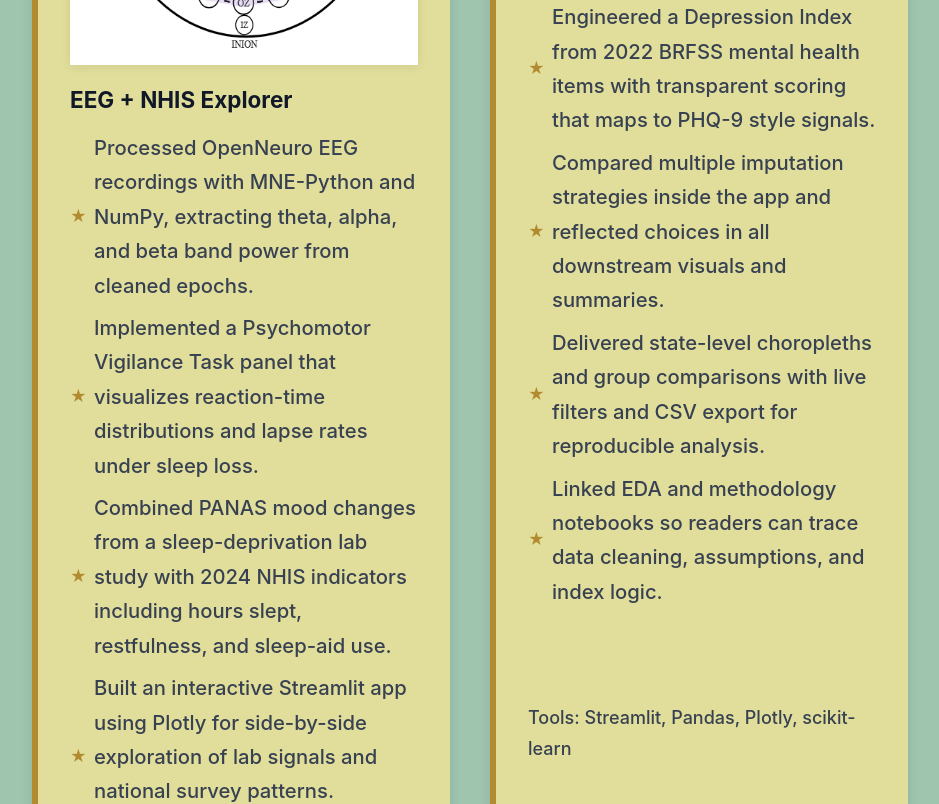
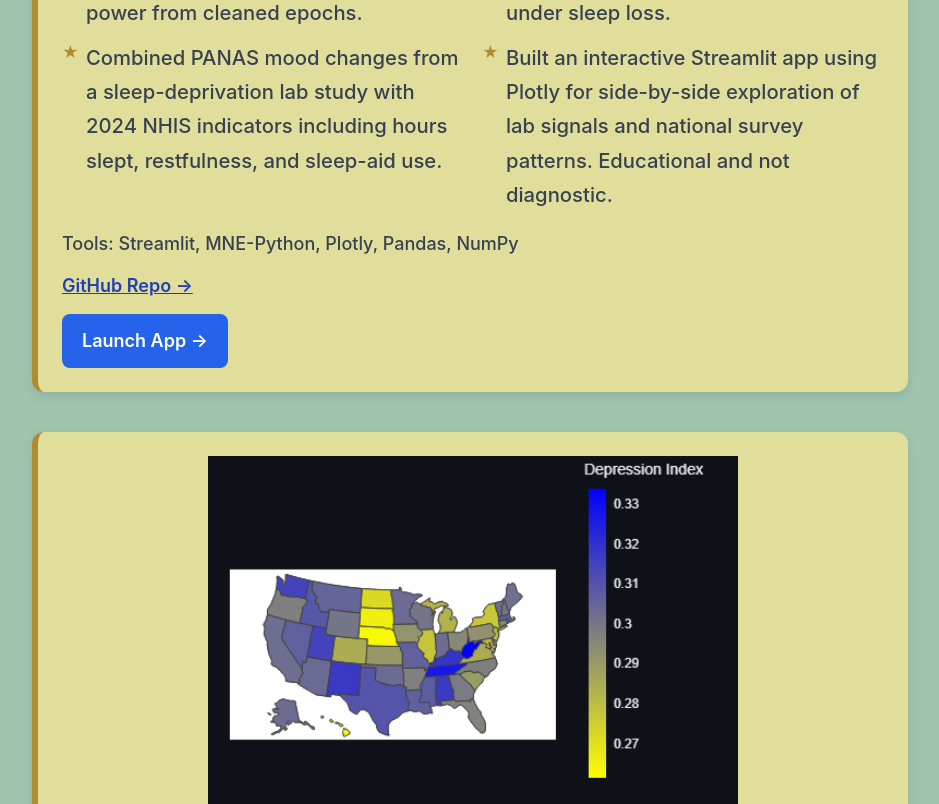
Before and after one commit to aparker03/alexis-portfolio, a React (Create React App) app in the folder site/: page /projects in a window 1280 px wide. Shown: the part 820-1624 px from the top of the page, without its empty margins (0-939 px from the left). Built offline with nearby package versions, Linux system fonts and the light colour scheme.

Commit message:
Home: add About Me section; Hero: title + tightened copy; Projects: center previews; CSS: tweaks

```diff
--- a/site/src/components/sections/Projects/Projects.css
+++ b/site/src/components/sections/Projects/Projects.css
@@ -1,19 +1,18 @@
-/* site/src/components/Projects/Projects.css */
+/* site/src/components/sections/Projects/Projects.css */
 
-/* Font-size vars (EM so parent text-* scaling works) */
+/* Font-size vars */
 :root {
-  --font-size-base: 1em;     /* base */
-  --font-size-lg: 1.125em;   /* +12.5% */
-  --font-size-xl: 1.25em;    /* +25% */
+  --font-size-base: 1em;
+  --font-size-lg: 1.125em;
+  --font-size-xl: 1.25em;
 
-  /* Accent + tokens aligned with Resume */
   --projects-accent: #b28a2f;   /* muted gold */
   --projects-ink: #1f2937;      /* slate-800 */
   --projects-sub: #374151;      /* slate-700 */
   --projects-border: #e5e7eb;
 }
 
-/* Font-size hooks (match your Certifications pattern) */
+/* Font-size hooks */
 .projects-section { font-size: 1em; }
 .text-base .projects-section { font-size: 1em; }
 .text-lg   .projects-section { font-size: 1.125em; }
@@ -24,20 +23,14 @@
   background-color: #9FC5AF;
   padding: 4rem 2rem;
   min-height: 100vh;
-
-  /* Cohesive font + color across page */
   font-family: 'Inter', 'Segoe UI', Roboto, sans-serif;
   color: var(--projects-ink);
   line-height: 1.6;
 }
 
-.projects-container {
-  max-width: 1600px;
-  width: 100%;
-  margin: 0 auto;
-}
+.projects-container { max-width: 1600px; width: 100%; margin: 0 auto; }
 
-/* Two-column layout */
+/* Two-column page layout */
 .projects-layout {
   display: grid;
   grid-template-columns: 4fr 1.2fr;
@@ -45,26 +38,13 @@
   align-items: start;
 }
 
-@media (max-width: 1280px) {
-  .projects-layout {
-    grid-template-columns: 3fr 1fr;
-  }
+@media (max-width: 1280px) { .projects-layout { grid-template-columns: 3fr 1fr; } }
+@media (max-width: 1024px) {
+  .projects-layout { grid-template-columns: 1fr; }
+  .projects-avatar-side { order: -1; margin-bottom: 1.25rem; }
 }
 
-@media (max-width: 1024px) {
-  .projects-layout {
-    grid-template-columns: 1fr;
-  }
-  .projects-avatar-side {
-    order: -1;
-    margin-bottom: 1.25rem;
-  }
-}
-
-.projects-main {
-  display: flex;
-  flex-direction: column;
-}
+.projects-main { display: flex; flex-direction: column; }
 
 .projects-title {
   font-size: var(--font-size-xl);
@@ -77,110 +57,108 @@
   margin-bottom: 2rem;
   font-size: var(--font-size-base);
   color: var(--projects-sub);
-  max-width: 800px;
+  max-width: 900px;
 }
 
 /* Avatar */
-.projects-avatar-side {
-  display: flex;
-  justify-content: center;
-  align-items: flex-start;
-}
+.projects-avatar-side { display: flex; justify-content: center; align-items: flex-start; }
+.projects-avatar-full { width: 100%; max-width: 260px; height: auto; }
 
-.projects-avatar-full {
-  width: 100%;
-  max-width: 260px;
-  height: auto;
-}
-
-/* ===== Project Cards ===== */
-
-/* Responsive grid that handles 4+ cards gracefully */
+/* ===== Main card grid: make cards WIDER, still responsive ===== */
 .projects-grid {
   display: grid;
-  grid-template-columns: repeat(auto-fit, minmax(300px, 1fr));
+  grid-template-columns: repeat(auto-fit, minmax(560px, 1fr));
   gap: 2.5rem;
   align-items: stretch;
 }
 
 @media (max-width: 640px) {
-  .projects-grid {
-    grid-template-columns: 1fr;
-    gap: 2rem;
-  }
+  .projects-grid { grid-template-columns: 1fr; gap: 2rem; }
 }
 
+/* ===== Project Card ===== */
 .project-card {
-  /* Base card */
   background: #E1DE9B;
-  border-radius: 0.75rem; /* keep rounded corners for cards */
-  padding: 2rem;
+  border-radius: 0.75rem;
+  padding: 1.5rem;
   display: flex;
-  flex-direction: column;
-  justify-content: space-between;
+  flex-direction: column;  /* vertical, mobile-first */
+  gap: 1rem;
   transition: transform 0.2s ease, box-shadow 0.2s ease;
-  box-shadow: 0 4px 12px rgba(0, 0, 0, 0.1);
-
-  /* Unified gold accent rail for ALL main cards */
+  box-shadow: 0 4px 12px rgba(0,0,0,0.1);
   border-left: 6px solid var(--projects-accent);
-
   font-size: var(--font-size-base);
   line-height: 1.7;
 }
 
-.project-card:hover {
-  transform: translateY(-4px);
-  box-shadow: 0 8px 16px rgba(0, 0, 0, 0.15);
+.project-card:hover { transform: translateY(-4px); box-shadow: 0 8px 16px rgba(0,0,0,0.15); }
+.card-blue, .card-red, .card-green, .card-gold { border-left-color: var(--projects-accent); }
+
+/* ===== Media row ===== */
+.project-media {
+  display: grid;
+  gap: 0.75rem;
+  grid-template-columns: 1fr;   /* stack on small screens */
 }
 
-/* (Former) color variants disabled — keeping for compatibility but all gold now */
-.card-blue,
-.card-red,
-.card-green,
-.card-gold { border-left-color: var(--projects-accent); }
+@media (min-width: 900px) {
+  .project-media {
+    grid-template-columns: repeat(2, minmax(0, 1fr)); /* EEG uses two side-by-side */
+    align-items: center;
+  }
+}
 
-/* Project preview image: show full image, sharp edges */
+/* Preview images: centered, no rounded edges, no border */
 .project-image {
   display: block;
   width: 100%;
-  height: auto;              /* intrinsic height */
-  object-fit: contain;       /* no cropping */
-  border-radius: 0;          /* sharp corners */
-  box-shadow: 0 2px 10px rgba(0,0,0,0.08);
-  margin-bottom: 1rem;
-  background: #fff;          /* fills any letterbox with white */
+  height: auto;
+  object-fit: contain;      /* full image, no cropping */
+  border-radius: 0;         /* no rounded edges */
+  box-shadow: none;         /* no shadow */
+  background: transparent;
+  max-height: 360px;
 }
 
-/* Keep extremely tall screenshots from dominating on large screens */
-@media (min-width: 1280px) {
-  .project-image {
-    max-height: 540px;
-  }
+/* Center single-preview images (BRFSS, Strava, Cancer) */
+.card-blue .project-media,
+.card-red .project-media,
+.card-green .project-media {
+  display: flex;
+  justify-content: center;
 }
+
+.card-blue .project-image,
+.card-red .project-image,
+.card-green .project-image {
+  max-width: 90%;
+  margin: 0 auto;
+}
+
+/* ===== Content ===== */
+.project-card-content { display: flex; flex-direction: column; gap: 0.5rem; min-width: 0; }
 
 .project-title {
   font-size: var(--font-size-xl);
   font-weight: 700;
-  margin-bottom: 0.75rem;
+  margin-bottom: 0.25rem;
   color: #111827;
 }
 
-/* Paragraph description (still supported if you keep any) */
-.project-description {
-  font-size: var(--font-size-lg);
-  font-weight: 500;
-  margin-bottom: 1rem;
-  color: var(--projects-ink);
-}
-
-/* Star bullet list (matches Resume style) */
+/* Bullets in a 2×2 grid on larger screens; 1 column on mobile */
 .project-points {
   list-style: none;
   padding: 0;
-  margin: 0 0 1rem 0;
+  margin: 0 0 0.5rem 0;
   display: grid;
-  gap: 8px;
+  grid-template-columns: 1fr;  /* mobile */
+  gap: 10px 18px;
 }
+
+@media (min-width: 900px) {
+  .project-points { grid-template-columns: repeat(2, minmax(0, 1fr)); }
+}
+
 .project-points .star {
   position: relative;
   padding-left: 24px;
@@ -188,12 +166,12 @@
   font-size: var(--font-size-lg);
   font-weight: 500;
 }
+
 .project-points .star::before {
   content: "★";
   position: absolute;
   left: 0;
-  top: 50%;
-  transform: translateY(-58%);
+  top: 0.2em;
   color: var(--projects-accent);
   font-size: 16px;
   line-height: 1;
@@ -203,23 +181,21 @@
   font-size: var(--font-size-base);
   font-weight: 500;
   color: var(--projects-sub);
-  margin-bottom: 1rem;
+  margin-bottom: 0.25rem;
 }
 
-/* Inline links under description */
+/* Inline links */
 .project-links a {
   margin-right: 1rem;
   font-size: var(--font-size-base);
   font-weight: 600;
   color: #1f3fb8;
   text-decoration: underline;
+  word-break: break-word;
 }
 
 .project-links a:hover,
-.project-links a:focus-visible {
-  text-decoration: none;
-  outline: none;
-}
+.project-links a:focus-visible { text-decoration: none; outline: none; }
 
 /* Launch button */
 .project-launch-btn {
@@ -227,27 +203,20 @@
   padding: 0.75rem 1.25rem;
   border-radius: 0.5rem;
   background-color: #2563eb;
-  color: white;
+  color: #fff;
   font-size: var(--font-size-base);
   font-weight: 600;
   transition: background-color 0.2s ease, transform 0.1s ease;
   text-align: center;
   margin-top: 0.25rem;
+  align-self: start;
 }
 
-.project-launch-btn:hover {
-  background-color: #1d4ed8;
-}
-
-.project-launch-btn:focus-visible {
-  outline: 2px solid #1d4ed8;
-  outline-offset: 2px;
-}
+.project-launch-btn:hover { background-color: #1d4ed8; }
+.project-launch-btn:focus-visible { outline: 2px solid #1d4ed8; outline-offset: 2px; }
 
 /* ===== Exploratory section ===== */
-.exploratory-projects {
-  margin-top: 4rem;
-}
+.exploratory-projects { margin-top: 4rem; }
 
 .exploratory-title {
   font-size: var(--font-size-xl);
@@ -271,27 +240,12 @@
 
 .exploratory-grid .project-card {
   background: #E1DE9B;
-  box-shadow: 0 2px 8px rgba(0, 0, 0, 0.06);
+  box-shadow: 0 2px 8px rgba(0,0,0,0.06);
+  border-left: 6px solid var(--projects-accent);
 }
 
-.exploratory-grid .project-card h4 {
-  font-weight: 700;
-  color: #111827;
-}
-
-.exploratory-grid .project-card p {
-  font-weight: 500;
-  color: var(--projects-ink);
-}
-
-.exploratory-grid .project-card a {
-  font-weight: 600;
-  color: #1f3fb8;
-  text-decoration: underline;
-}
-
+.exploratory-grid .project-card h4 { font-weight: 700; color: #111827; }
+.exploratory-grid .project-card p { font-weight: 500; color: var(--projects-ink); }
+.exploratory-grid .project-card a { font-weight: 600; color: #1f3fb8; text-decoration: underline; }
 .exploratory-grid .project-card a:hover,
-.exploratory-grid .project-card a:focus-visible {
-  text-decoration: none;
-  outline: none;
-}
+.exploratory-grid .project-card a:focus-visible { text-decoration: none; outline: none; }
--- a/site/src/pages/Projects.jsx
+++ b/site/src/pages/Projects.jsx
@@ -5,7 +5,6 @@ import "../components/sections/Projects/Projects.css";
 const P = process.env.PUBLIC_URL;
 
 function Projects() {
-  // scroll-to-top on first mount so navigation never lands at the bottom
   useEffect(() => {
     window.scrollTo({ top: 0, left: 0, behavior: "auto" });
   }, []);
@@ -26,19 +25,22 @@ function Projects() {
             <div className="projects-grid">
               {/* EEG + NHIS */}
               <div className="project-card card-gold">
+                <div className="project-media">
                   <img
                     src={`${P}/images/projects/eeg/eeg-app-preview.png`}
                     alt="EEG + NHIS Explorer with EEG band power, reaction time, and NHIS survey panels"
                     className="project-image"
                     loading="lazy"
                   />
-                {/* New complementary image */}
                   <img
                     src={`${P}/images/projects/eeg/eeg-electrodes-preview.png`}
                     alt="10-20 EEG electrode montage highlighting frontal, central, parietal, and occipital regions"
                     className="project-image"
                     loading="lazy"
                   />
+                </div>
+
+                <div className="project-card-content">
                   <h3 className="project-title">EEG + NHIS Explorer</h3>
                   <ul className="project-points">
                     <li className="star">
@@ -75,15 +77,20 @@ function Projects() {
                     Launch App →
                   </a>
                 </div>
+              </div>
 
               {/* BRFSS */}
               <div className="project-card card-blue">
+                <div className="project-media">
                   <img
                     src={`${P}/images/projects/brfss/brfss-app-preview.png`}
                     alt="BRFSS Depression Index choropleth by state"
                     className="project-image"
                     loading="lazy"
                   />
+                </div>
+
+                <div className="project-card-content">
                   <h3 className="project-title">BRFSS Depression Index Explorer</h3>
                   <ul className="project-points">
                     <li className="star">
@@ -116,15 +123,20 @@ function Projects() {
                     Launch App →
                   </a>
                 </div>
+              </div>
 
               {/* Strava */}
               <div className="project-card card-red">
+                <div className="project-media">
                   <img
                     src={`${P}/images/projects/strava/strava-app-preview.png`}
                     alt="Strava cadence density plot and training views"
                     className="project-image"
                     loading="lazy"
                   />
+                </div>
+
+                <div className="project-card-content">
                   <h3 className="project-title">Strava Wearable Metrics</h3>
                   <ul className="project-points">
                     <li className="star">
@@ -157,15 +169,20 @@ function Projects() {
                     Launch App →
                   </a>
                 </div>
+              </div>
 
               {/* Cancer Surgeries */}
               <div className="project-card card-green">
+                <div className="project-media">
                   <img
                     src={`${P}/images/projects/cancer/cancer-app-preview.png`}
                     alt="Cancer surgeries density plots and map"
                     className="project-image"
                     loading="lazy"
                   />
+                </div>
+
+                <div className="project-card-content">
                   <h3 className="project-title">Surgical Scope: Cancer Procedure Trends</h3>
                   <ul className="project-points">
                     <li className="star">
@@ -199,6 +216,7 @@ function Projects() {
                   </a>
                 </div>
               </div>
+            </div>
 
             {/* Exploratory Projects */}
             <div className="exploratory-projects">
@@ -215,7 +233,7 @@ function Projects() {
                     A lightweight demonstration app that accepts user inputs and renders predicted outcomes.
                   </p>
                   <a
-                    href="https://rpubs.com/alex23/658708"
+                    href="https://rpubs.com/alex23/998041"
                     target="_blank"
                     rel="noreferrer"
                   >
@@ -224,12 +242,12 @@ function Projects() {
                 </div>
 
                 <div className="project-card">
-                  <h4 className="project-subtitle">Shiny Application & Pitch</h4>
+                  <h4 className="project-subtitle">Shiny Application &amp; Pitch</h4>
                   <p className="exploratory-desc">
                     A reproducible Shiny app packaged with an interactive pitch that explains use cases and design choices.
                   </p>
                   <a
-                    href="https://rpubs.com/alex23/658269"
+                    href="https://rpubs.com/alex23/993970"
                     target="_blank"
                     rel="noreferrer"
                   >
@@ -243,7 +261,7 @@ function Projects() {
                     An interactive Leaflet map built in R to display geo-located data with popups and tooltips.
                   </p>
                   <a
-                    href="https://rpubs.com/alex23/658015"
+                    href="https://rpubs.com/alex23/991877"
                     target="_blank"
                     rel="noreferrer"
                   >
@@ -257,7 +275,7 @@ function Projects() {
                     An analysis of U.S. storm data as part of a peer-reviewed course project with impact comparisons and visualizations.
                   </p>
                   <a
-                    href="https://rpubs.com/alex23/656680"
+                    href="https://rpubs.com/alex23/981558"
                     target="_blank"
                     rel="noreferrer"
                   >
```
Also changed, not shown: site/src/components/layout/Hero.jsx (+13 -5 lines), site/src/pages/Home.jsx (+73 -19 lines). Lines whose indentation alone changed are shown as unchanged.
